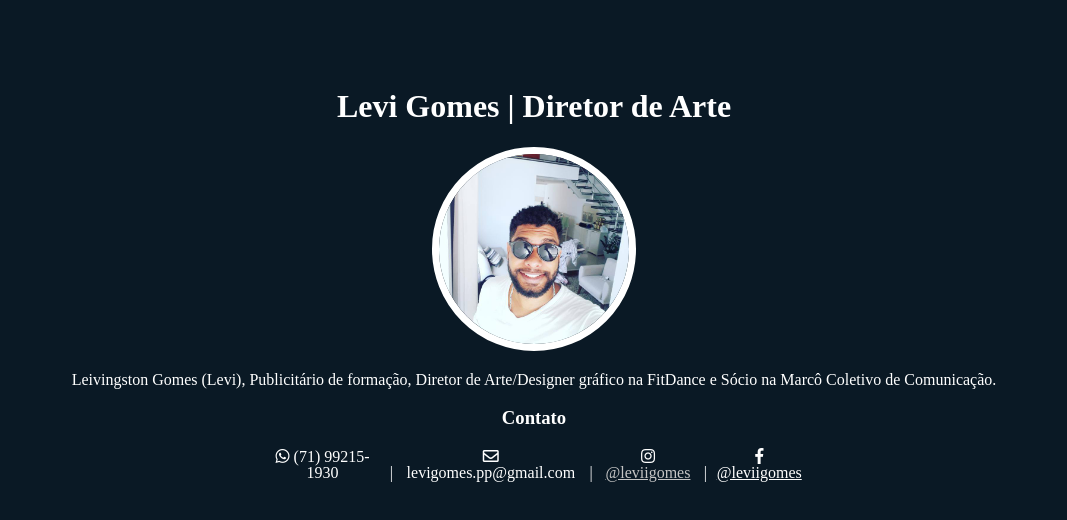
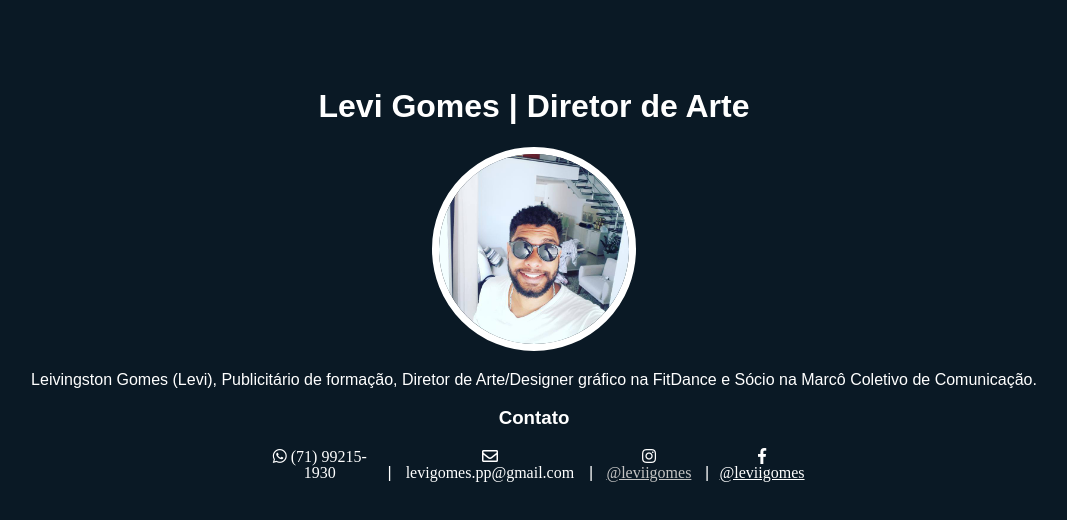
Before and after one commit to Leviigomes/me, a plain HTML site: page index.html in a window 1280 px wide. Shown: the whole page, without its empty margins (106-1173 px from the left). Drawn offline with Linux system fonts and the light colour scheme.

Commit message:
Foi feita alteração da fonte

```diff
--- a/index.html
+++ b/index.html
@@ -8,9 +8,7 @@
     <meta name="description" content="Primeira atividade do curso de Desenvolimento Web">
     <link rel="stylesheet" href="me.css">
     <link rel="stylesheet" href="https://use.fontawesome.com/releases/v5.7.2/css/all.css" integrity="sha384-fnmOCqbTlWIlj8LyTjo7mOUStjsKC4pOpQbqyi7RrhN7udi9RwhKkMHpvLbHG9Sr" crossorigin="anonymous">
-
-
-
+    <link href="https://fonts.googleapis.com/css?family=Staatliches" rel="stylesheet">
     <title>Levi Gomes | Diretor de Arte</title>
 </head>
 <body>
--- a/me.css
+++ b/me.css
@@ -2,6 +2,7 @@
     color: rgb(255, 255, 255);
     text-align: center;
     margin-top: 7%;
+    font-family: 'Oxygen', sans-serif;
 }
 .intro img {
     border-radius: 50%;
@@ -29,3 +30,6 @@ a {
 .espaco-icone{
     margin-right: 0.5%;
 }
+li{
+    font-family: 'Oxygen', sans-serif;
+}
```
